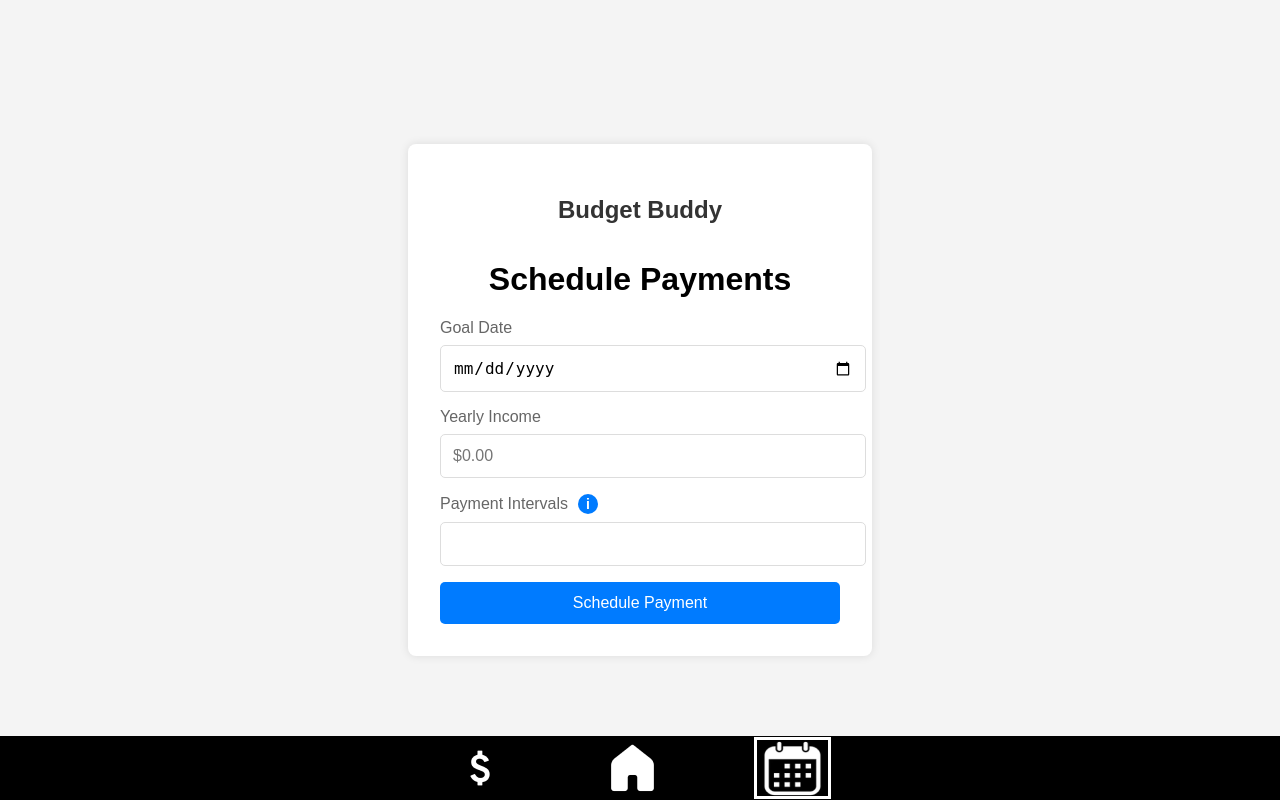
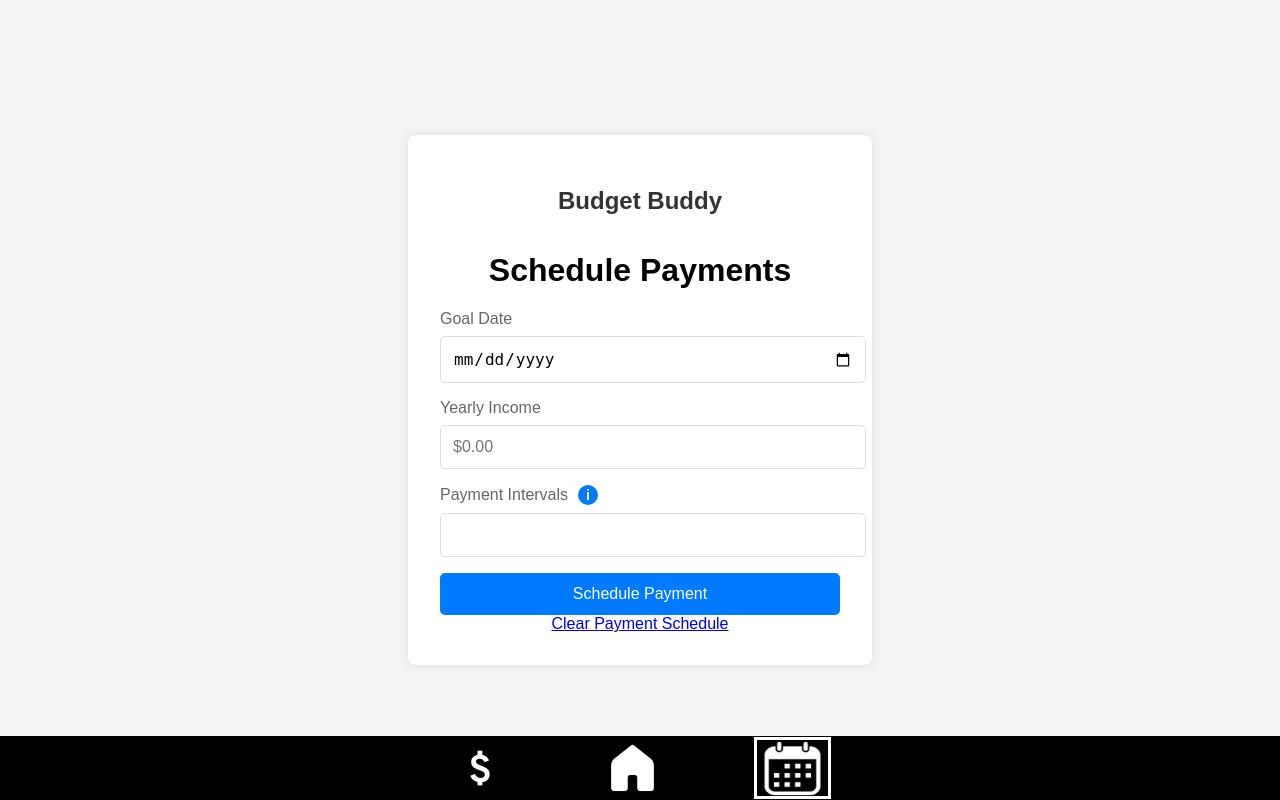
Before and after one commit to ajay-jayanth/budget-buddy, a Flask app: page /schedule-payments-screen in a window 1280 px wide. Run offline with Flask 3, Linux system fonts and the light colour scheme; the visitor is signed in with stand-in values (Sample User, id 1).

Commit message:
undo payments/update schedule when payed

```diff
--- a/app.py
+++ b/app.py
@@ -23,10 +23,14 @@ def login():
 @app.route('/homepage', methods=['GET', 'POST'])
 def homepage():
     debt_amount = session.get("debt_amount", 0)
+
     formatted_debt_amount = f'${debt_amount:,.2f}'  # This is for display purposes only
 
+
+    session['payment_amount'] = compute_payment_amount(datetime.datetime.strptime(session['goal_date'], '%Y-%m-%d'), session['payment_intervals'])
+    payment_date = datetime.datetime.now() + datetime.timedelta(days=session['payment_intervals'])
+    session['payment_date'] = payment_date.strftime('%m-%d-%Y')
     payment_amount = session.get('payment_amount', 0)
-
     if payment_amount == 0:
         return render_template(
             'homepage.html',
@@ -107,10 +111,12 @@ def schedule_payments_screen():
 
 @app.route('/schedule-payments', methods=['POST'])
 def schedule_payments():
-    goal_date = datetime.datetime.strptime(request.form['goal_date'], '%Y-%m-%d')
+    str_goal_date = request.form['goal_date']
+    goal_date = datetime.datetime.strptime(str_goal_date, '%Y-%m-%d')
     yearly_income = float(request.form['yearly_income'].removeprefix('$').replace(',', ''))
     payment_intervals = int(request.form['payment_intervals'])
-
+    session['goal_date'] = str_goal_date
+    session['payment_intervals'] = payment_intervals
     config_valid, err_str = check_schedule_config(goal_date, yearly_income, payment_intervals)
     if not config_valid:
         if err_str == 'Date':
@@ -125,9 +131,19 @@ def schedule_payments():
     session['payment_date'] = payment_date.strftime('%m-%d-%Y')
 
     # Add confirmation message
-    flash('Payment schedule created successfully!')
+    # flash('Payment schedule created successfully!')
     return redirect(url_for('homepage'))
 
+@app.route('/clear-schedule', methods=['GET'])
+def clear_schedule():
+    # Remove payment-related session variables
+    session.pop('payment_amount', None)
+    session.pop('payment_date', None)
+
+    # Add a flash message to confirm schedule has been cleared
+    flash('Payment schedule has been cleared.')
+
+    return redirect(url_for('homepage'))
 
 if __name__ == '__main__':
     app.run(debug=True, host='localhost', port=3000, threaded=True)
--- a/templates/schedule_payments_screen.html
+++ b/templates/schedule_payments_screen.html
@@ -42,6 +42,9 @@
                 {% endif %}
             {% endwith %}
         </form>
+        {% if session.get('payment_amount') %}
+            <a href="{{ url_for('clear_schedule') }}" class="clear-schedule-btn">Clear Payment Schedule</a>
+        {% endif %}
     </div>
     <div class="taskbar">
         <div class="button-holder">
--- a/util.py
+++ b/util.py
@@ -3,6 +3,8 @@ import pandas as pd
 import os
 import datetime
 from typing import Tuple
+import pytz
+
 
 USER_DATA_PATH = 'static/user_data.csv'
 BANK_DATA_PATH = 'static/bank_data.csv'
@@ -107,6 +109,7 @@ def login_fn():
 
 
 def make_payment_fn():
+    # print("tzinfo:",session['goal_date'].tzinfo, session['goal_date'])
     if request.method == 'POST':
         df = pd.read_csv('static/user_data.csv').set_index('username')
         payment_amount = request.form['payment_amount'].removeprefix('$')
@@ -135,5 +138,5 @@ def check_schedule_config(goal_date: datetime.date, yearly_income: int, payment_
 
 def compute_payment_amount(goal_date: datetime.date, payment_intervals: int) -> float:
     days_for_repayment = (goal_date - datetime.datetime.now()).days
-    payment_per_day = session.get('debt_amount') / days_for_repayment
+    payment_per_day = session.get('debt_amount',0) / days_for_repayment
     return payment_per_day * payment_intervals
```
